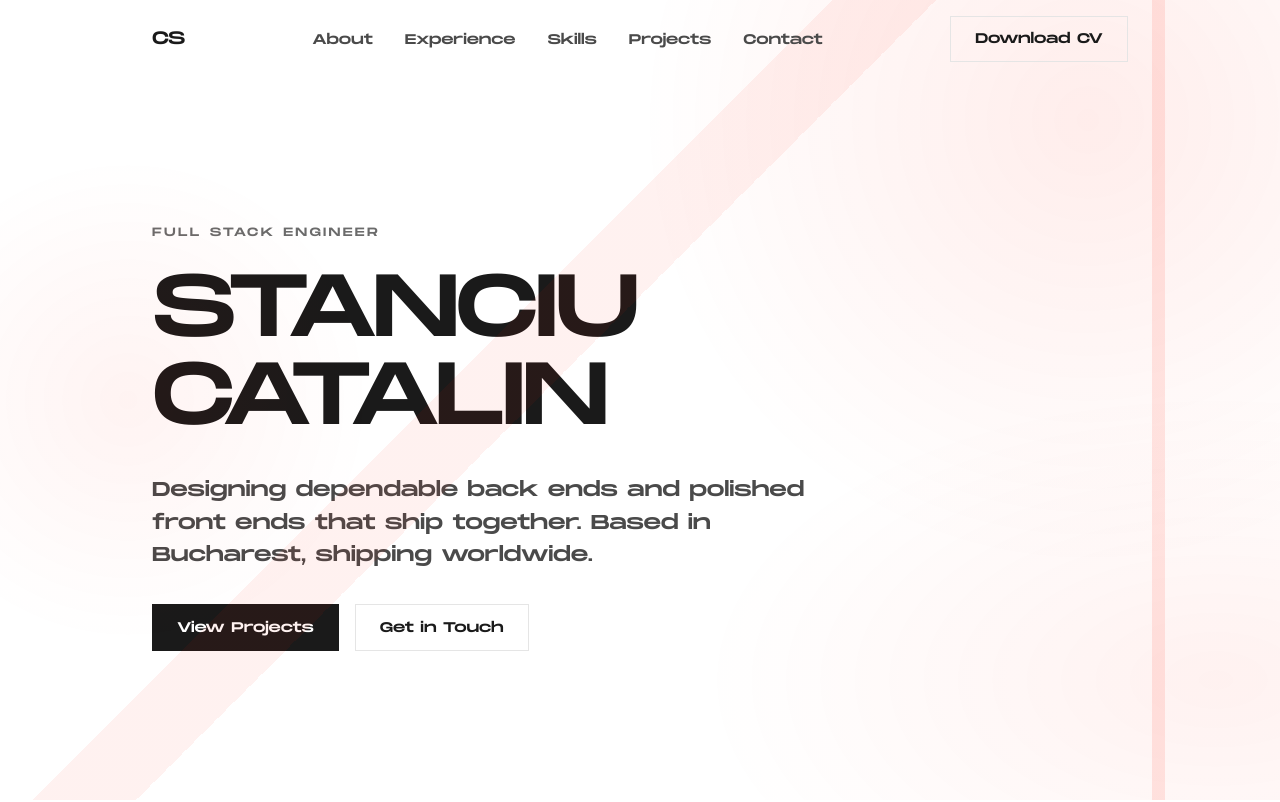
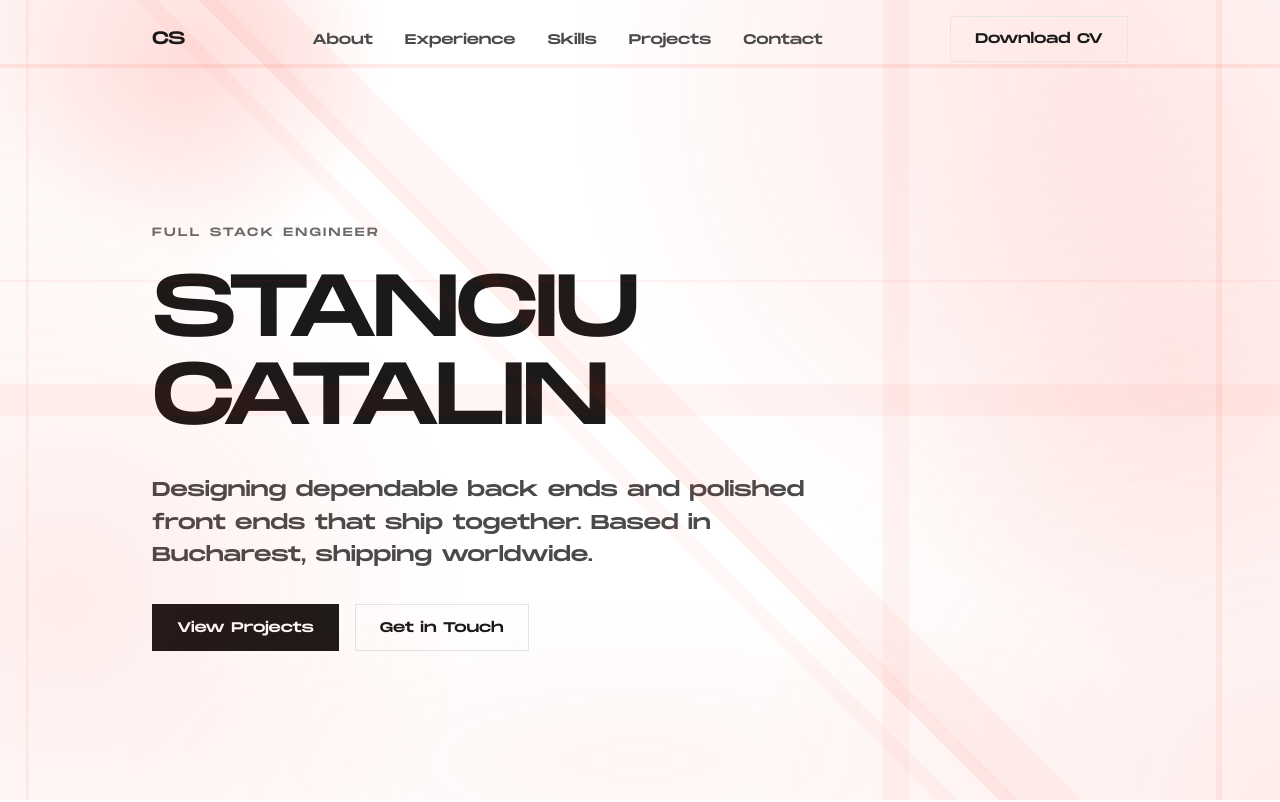
Before and after one commit to catalinstanciu92/portfolio, a React (Vite) app: page / in a window 1280 px wide. Shown: the top 802 px of the page. Built offline with nearby package versions, Linux system fonts and the light colour scheme.

Commit message:
Add more creative F1 red geometric shapes throughout background

```diff
--- a/src/index.css
+++ b/src/index.css
@@ -44,15 +44,40 @@
   z-index: 0;
   background:
     /* Large circle top right */
-    radial-gradient(circle at 85% 15%, rgba(255, 24, 1, 0.08) 0%, transparent 35%),
-    /* Rectangle top left */
-    linear-gradient(135deg, transparent 40%, rgba(255, 24, 1, 0.06) 40%, rgba(255, 24, 1, 0.06) 45%, transparent 45%),
-    /* Small circle middle left */
-    radial-gradient(circle at 10% 50%, rgba(255, 24, 1, 0.05) 0%, transparent 20%),
-    /* Arc bottom right */
-    radial-gradient(ellipse at 95% 85%, rgba(255, 24, 1, 0.06) 0%, transparent 30%),
-    /* Thin line decoration */
-    linear-gradient(90deg, transparent 90%, rgba(255, 24, 1, 0.1) 90%, rgba(255, 24, 1, 0.1) 91%, transparent 91%);
+    radial-gradient(circle at 85% 10%, rgba(255, 24, 1, 0.1) 0%, transparent 40%),
+    /* Medium circle middle right */
+    radial-gradient(circle at 92% 45%, rgba(255, 24, 1, 0.06) 0%, transparent 25%),
+    /* Small circle lower left */
+    radial-gradient(circle at 5% 75%, rgba(255, 24, 1, 0.08) 0%, transparent 30%),
+    /* Tiny circle near header */
+    radial-gradient(circle at 15% 8%, rgba(255, 24, 1, 0.12) 0%, transparent 15%),
+    /* Triangle shape top left (using linear gradients) */
+    linear-gradient(225deg, transparent 48%, rgba(255, 24, 1, 0.04) 48%, rgba(255, 24, 1, 0.04) 52%, transparent 52%),
+    /* Diagonal stripe 1 */
+    linear-gradient(45deg, transparent 45%, rgba(255, 24, 1, 0.03) 45%, rgba(255, 24, 1, 0.03) 46%, transparent 46%),
+    /* Diagonal stripe 2 */
+    linear-gradient(45deg, transparent 48%, rgba(255, 24, 1, 0.03) 48%, rgba(255, 24, 1, 0.03) 49%, transparent 49%),
+    /* Horizontal accent line top */
+    linear-gradient(180deg, transparent 8%, rgba(255, 24, 1, 0.08) 8%, rgba(255, 24, 1, 0.08) 8.5%, transparent 8.5%),
+    /* Horizontal accent line middle */
+    linear-gradient(180deg, transparent 35%, rgba(255, 24, 1, 0.05) 35%, rgba(255, 24, 1, 0.05) 35.3%, transparent 35.3%),
+    /* Vertical accent line right */
+    linear-gradient(90deg, transparent 95%, rgba(255, 24, 1, 0.06) 95%, rgba(255, 24, 1, 0.06) 95.5%, transparent 95.5%),
+    /* Vertical accent line left */
+    linear-gradient(90deg, transparent 2%, rgba(255, 24, 1, 0.05) 2%, rgba(255, 24, 1, 0.05) 2.3%, transparent 2.3%),
+    /* Ellipse bottom center */
+    radial-gradient(ellipse 60% 30% at 50% 95%, rgba(255, 24, 1, 0.04) 0%, transparent 70%),
+    /* Corner arc bottom right */
+    radial-gradient(circle at 100% 100%, rgba(255, 24, 1, 0.08) 0%, transparent 35%),
+    /* Corner arc top left */
+    radial-gradient(circle at 0% 0%, rgba(255, 24, 1, 0.06) 0%, transparent 25%),
+    /* Grid dots pattern */
+    radial-gradient(circle at 25% 25%, rgba(255, 24, 1, 0.03) 1px, transparent 1px),
+    radial-gradient(circle at 75% 65%, rgba(255, 24, 1, 0.03) 1px, transparent 1px),
+    radial-gradient(circle at 40% 80%, rgba(255, 24, 1, 0.03) 1px, transparent 1px),
+    /* Cross/plus shape mid right */
+    linear-gradient(180deg, transparent 48%, rgba(255, 24, 1, 0.04) 48%, rgba(255, 24, 1, 0.04) 52%, transparent 52%),
+    linear-gradient(90deg, transparent 69%, rgba(255, 24, 1, 0.04) 69%, rgba(255, 24, 1, 0.04) 71%, transparent 71%);
 }
 
 /* ===== TYPOGRAPHY ===== */
```
Also changed, not shown: screenshots/more-shapes.png (added).
